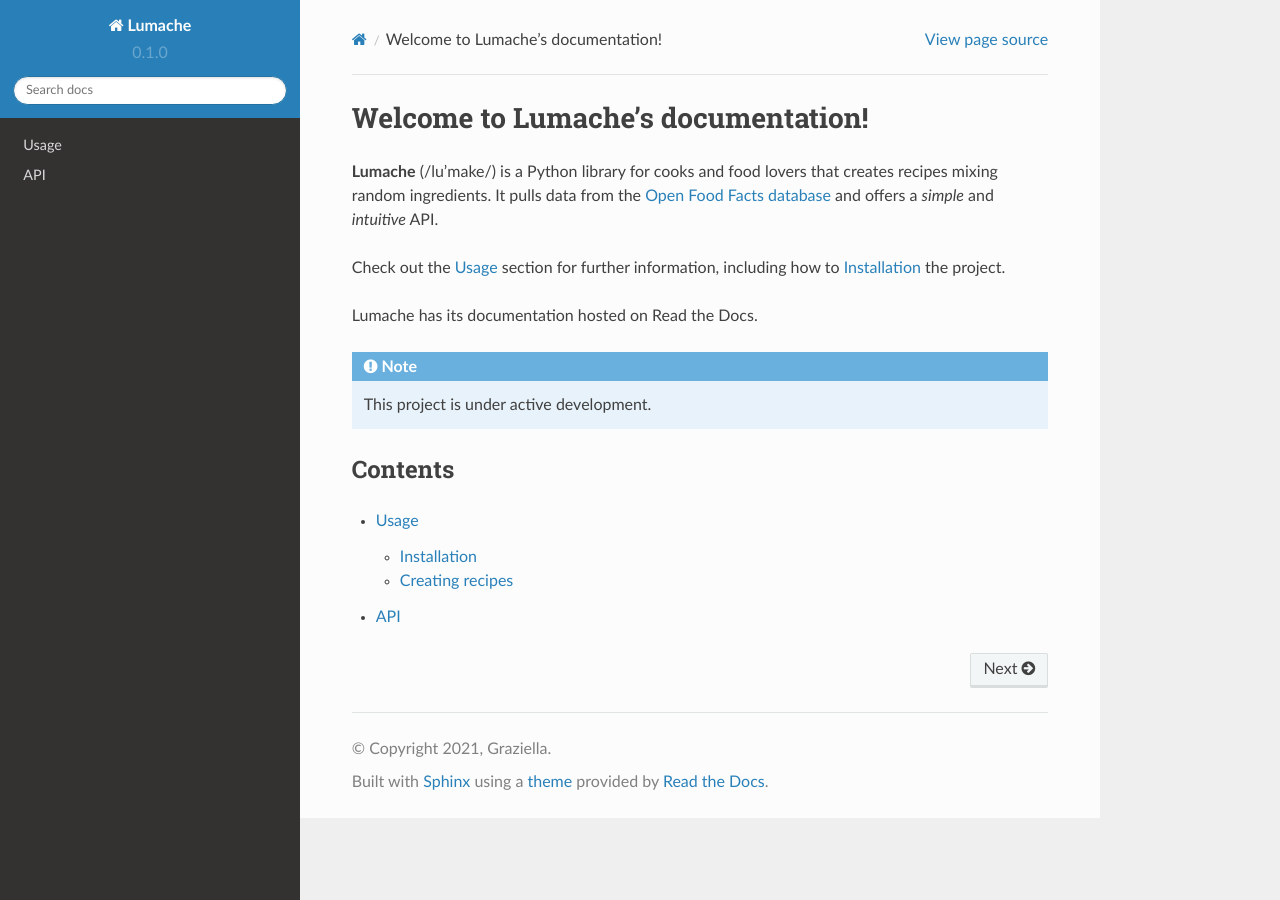
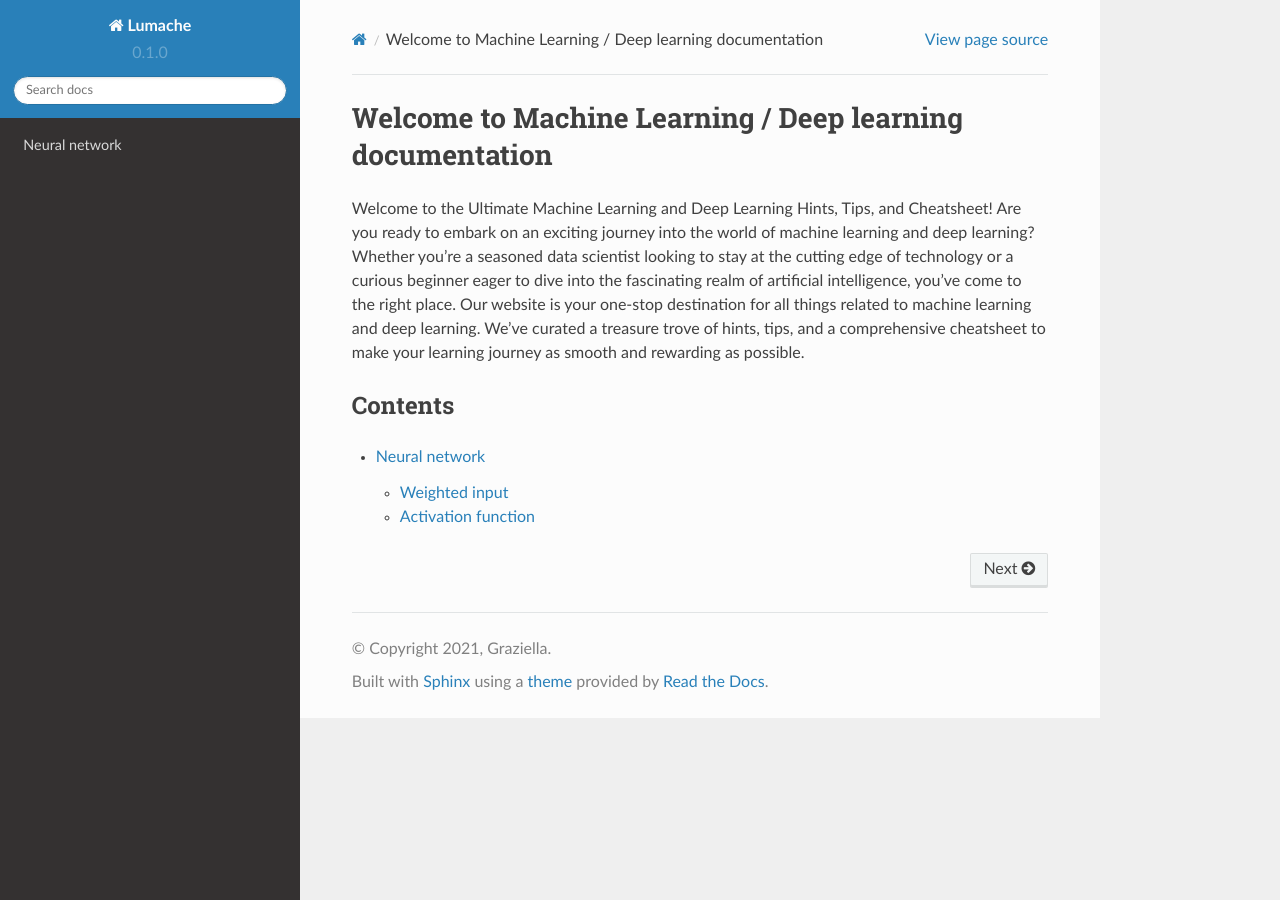
Before and after one commit to tolaurent/ml_library, a Sphinx documentation site: the page built from docs/source/index.rst, in a window 1280 px wide. Built offline with Sphinx 7.4.7 and the Read the Docs theme 2.0.0, drawn with Linux system fonts in a browser that asks for light colours.

Commit message:
First commit

```diff
--- a/docs/source/index.rst
+++ b/docs/source/index.rst
@@ -1,24 +1,16 @@
-Welcome to Lumache's documentation!
+Welcome to Machine Learning / Deep learning documentation
 ===================================
 
-**Lumache** (/lu'make/) is a Python library for cooks and food lovers
-that creates recipes mixing random ingredients.
-It pulls data from the `Open Food Facts database <https://world.openfoodfacts.org/>`_
-and offers a *simple* and *intuitive* API.
 
-Check out the :doc:`usage` section for further information, including
-how to :ref:`installation` the project.
+Welcome to the Ultimate Machine Learning and Deep Learning Hints, Tips, and Cheatsheet!
+Are you ready to embark on an exciting journey into the world of machine learning and deep learning?
+Whether you're a seasoned data scientist looking to stay at the cutting edge of technology or a curious beginner eager to dive into the fascinating realm of artificial intelligence, you've come to the right place.
+Our website is your one-stop destination for all things related to machine learning and deep learning. We've curated a treasure trove of hints, tips, and a comprehensive cheatsheet to make your learning journey as smooth and rewarding as possible.
 
-Lumache has its documentation hosted on Read the Docs.
-
-.. note::
-
-   This project is under active development.
 
 Contents
 --------
 
 .. toctree::
 
-   usage
-   api
+   neuralnet
```
Also changed, not shown: docs/source/neuralnet.rst (added, +41 -0 lines), 2 other files.
